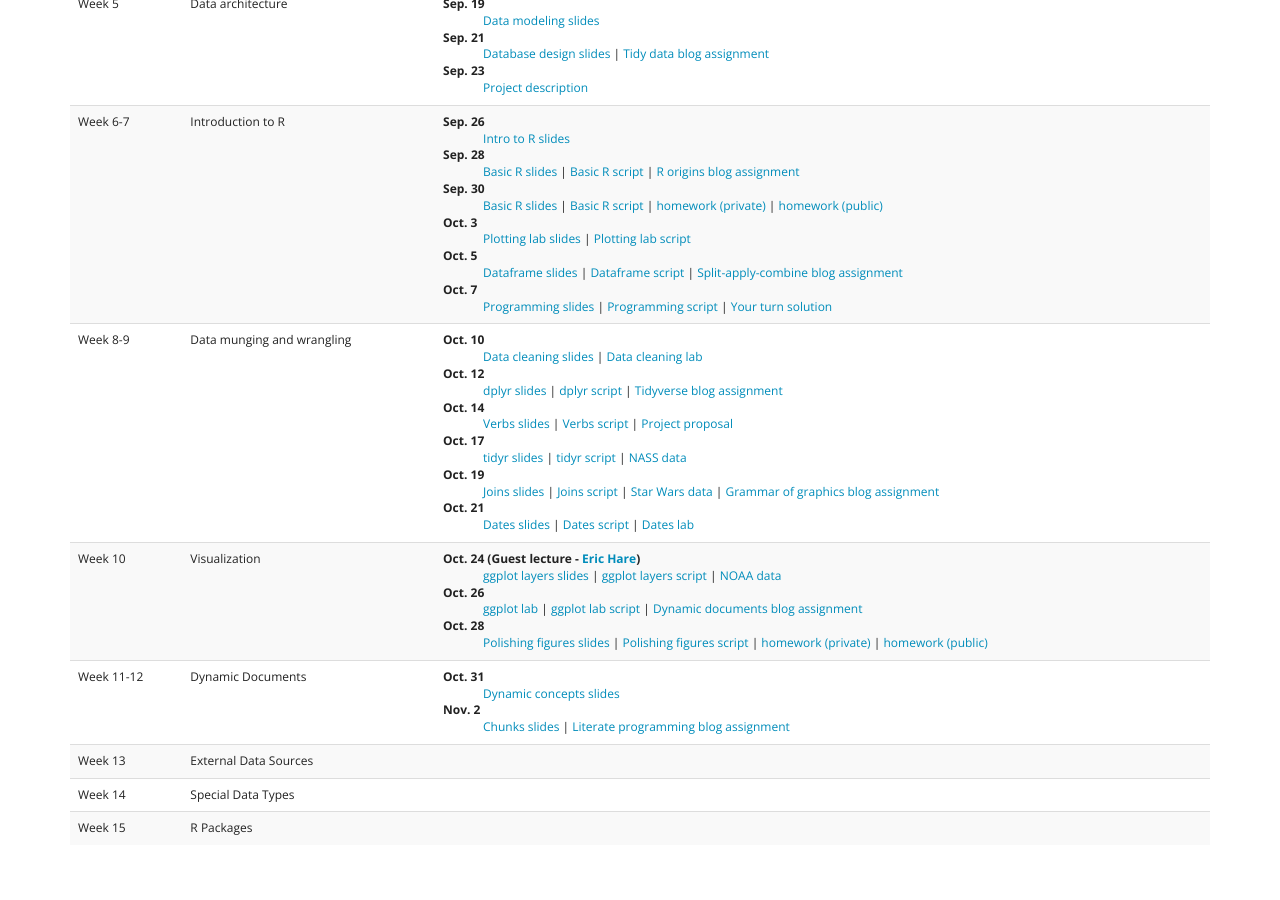
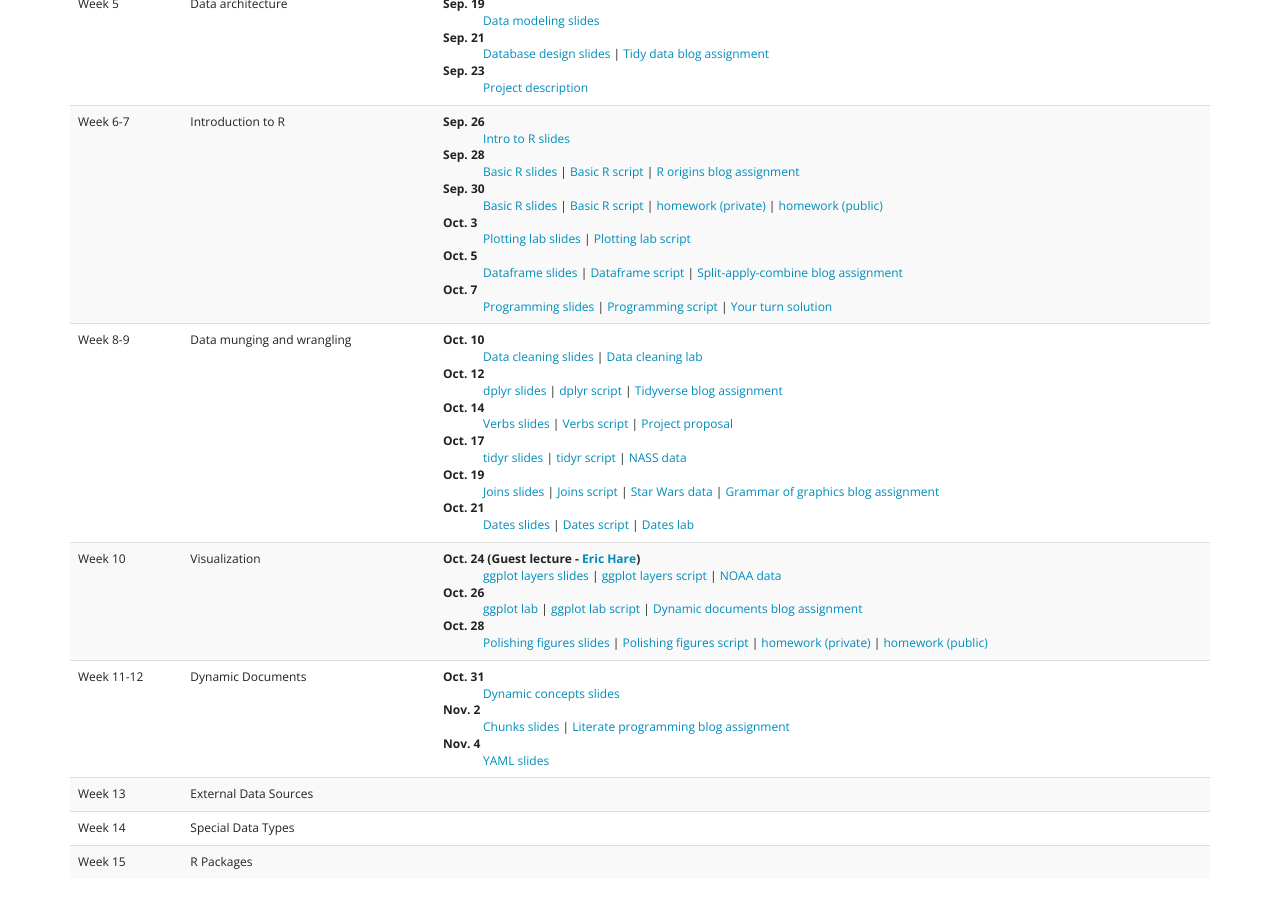
Before and after one commit to agron590-ISU/agron590-ISU.github.io, a Jekyll site: the page built from syllabus.html, in a window 1280 px wide and 900 px high, scrolled down 621 px. Built offline with Jekyll 4.4.1, drawn with Linux system fonts in a browser that asks for light colours; before the commit the page ends 1487 px from its top, so only the background shows below that.

Commit message:
add link

```diff
--- a/syllabus.html
+++ b/syllabus.html
@@ -139,6 +139,8 @@ The full syllabus is available <a href="http://agron590-isu.github.io/materials/
           <dd><a href="../materials/week_11/dynamic_concepts/slides_concepts.html" target=_blank>Dynamic concepts slides</a></dd>
           <dt>Nov. 2</dt>
           <dd><a href="../materials/week_11/chunks/slides_chunks.html" target=_blank>Chunks slides</a> | <a href="https://github.com/agron590-ISU/blog/tree/master/11" target=_blank>Literate programming blog assignment</a></dd>
+          <dt>Nov. 4</dt>
+          <dd><a href="../materials/week_11/chunks/slides_yaml.html" target=_blank>YAML slides</a></dd>
         </td>
       </tr>
       <tr>
```
